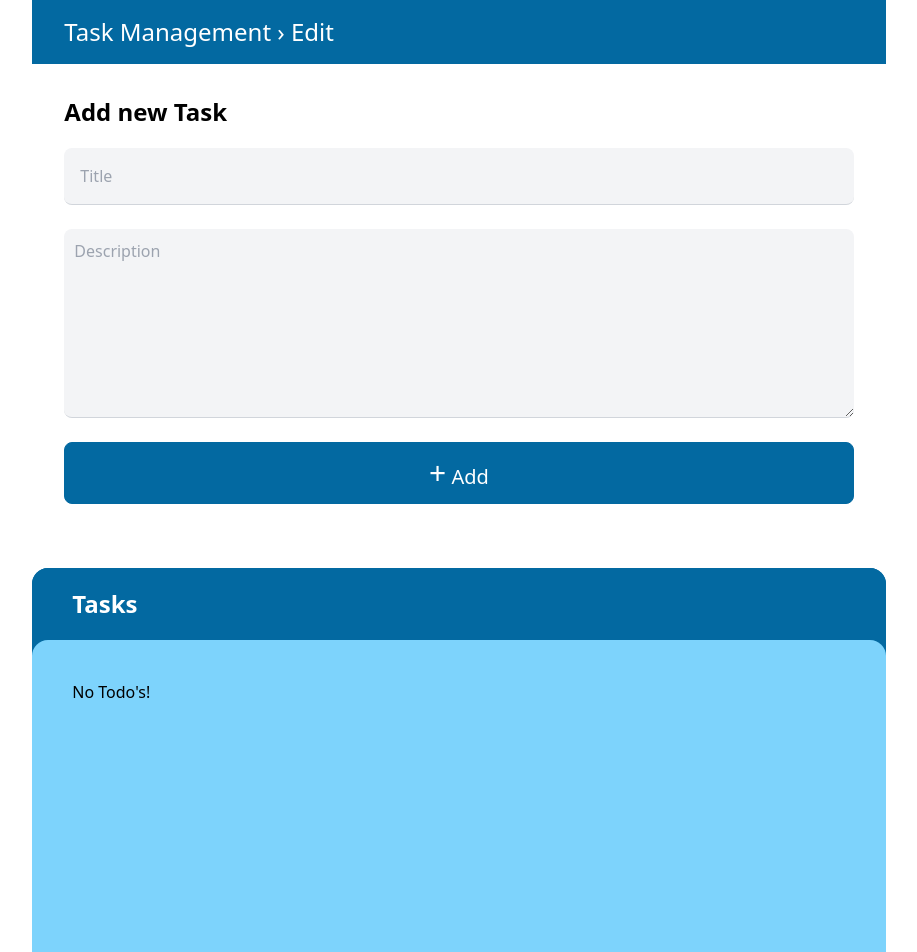
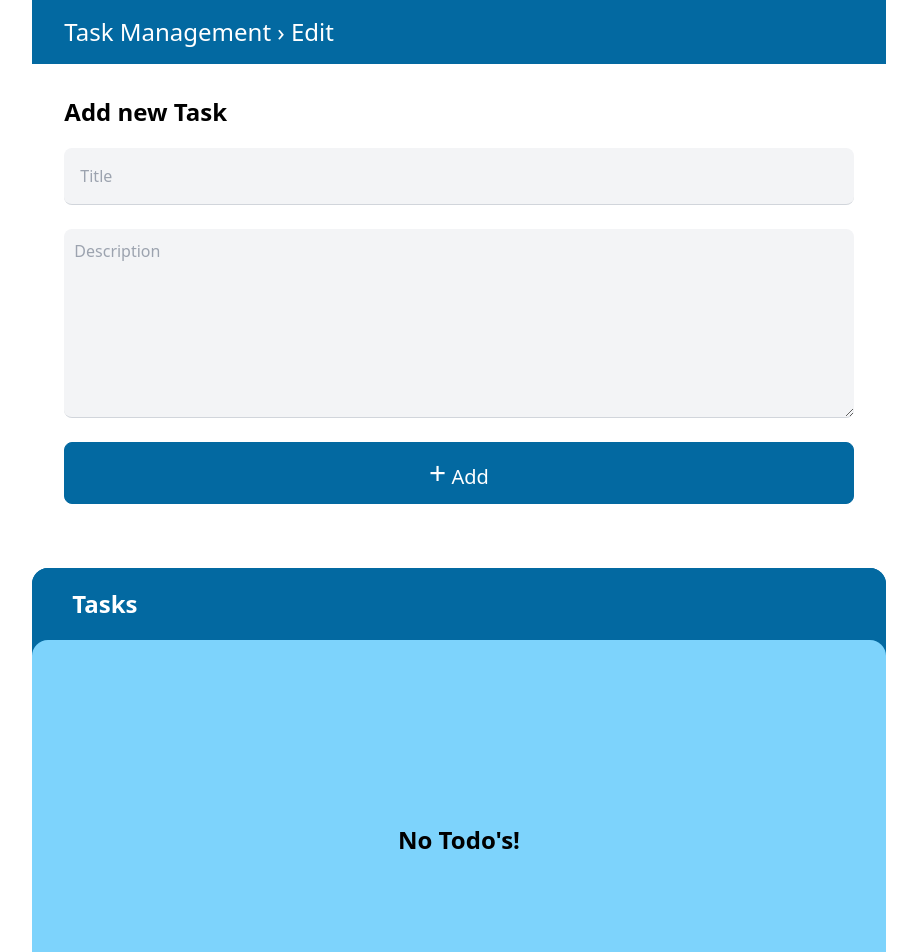
Before and after one commit to developerw707/TodoList, a React (Create React App) app: page / in a window 1280 px wide. Shown: the top 952 px of the page, without its empty margins (181-1098 px from the left). Built offline with nearby package versions, Linux system fonts and the light colour scheme.

Commit message:
'update-Todo-Item'

```diff
--- a/package.json
+++ b/package.json
@@ -16,6 +16,7 @@
     "react-navigation": "^4.4.4",
     "react-router-dom": "^6.10.0",
     "react-scripts": "5.0.1",
+    "react-select": "^5.7.2",
     "typescript": "^4.9.5",
     "web-vitals": "^2.1.4"
   },
--- a/src/App.tsx
+++ b/src/App.tsx
@@ -1,7 +1,6 @@
 import React, {useState} from 'react';
 import { Routes, Route } from 'react-router-dom';
 import Home from './components/Home/home';
-import Edit from './components/Edit/edit';
 
 import './App.css';
 
@@ -11,10 +10,7 @@ function App() {
       <div className='bg-sky-700'>
         <h3 className='text-2xl py-4 pl-8 text-white'>Task Management <span>&rsaquo;</span> Edit</h3>
       </div>
-      <Routes>
-        <Route path='/' element={<Home />} />
-        <Route path='/edit/:title/:description/:status' element = {<Edit />} />
-      </Routes>
+      <Home />
     </div>
   );
 }
--- a/src/actions/TodoActions.ts
+++ b/src/actions/TodoActions.ts
@@ -5,7 +5,7 @@ export const addTodo = (todo:ITodoItem): ICounterAction => ({
     payload: todo
 });
 
-export const editTodo = (id:string): ICounterAction => ({
-    type: 'Edit',
-    payload: id
+export const updateTodo = (updateTodo:ITodoItem): ICounterAction => ({
+    type: 'Update',
+    payload: updateTodo
 });
--- a/src/components/Edit/edit.tsx
+++ b/src/components/Edit/edit.tsx
@@ -1,29 +1,45 @@
-import React, {useContext} from 'react';
+import React, { useContext, useState, FormEvent } from 'react';
 import { useParams } from 'react-router-dom';
 import { Context as TodoContext } from '../../context/TodoContext';
-const Edit:React.FC = () => {
-    const {title, description, status} = useParams();
+import { Provider as TodoProvider } from "../../context/TodoContext";
+import { updateTodo } from "../../actions/TodoActions";
+import { useNavigate } from 'react-router-dom';
+import { ITodoItem } from '../../interface';
 
+interface IEditData {
+    data: ITodoItem
+}
+
+const Edit: React.FC<IEditData> = ({data}) => {
+
+    const [updateTitle, setUpdateTitle] = useState(`${data.title}`);
+    const [updateDescripton, setUpdateDescription] = useState(`${data.description}`);
+
+    const updateHandler = () => {
+
+    }
     return (
         <React.Fragment>
+            <TodoProvider>
                 <div className='m-8'>
-                <h2 className='text-2xl text-black-900 font-semibold mb-5'>Edit Task({title})</h2>
+                    <h2 className='text-2xl text-black-900 font-semibold mb-5'>Edit Task</h2>
                     <div className='mb-6'>
-                    <input type="text" id="large-input" className="block w-full p-4 text-md text-gray-900 border-b border-gray-300 rounded-lg bg-gray-100 sm:text-md focus:outline-0 focus:ring-blue-500 focus:border-b-blue-500" value={title} placeholder='Title' required />
+                        <input type="text" onChange={e => setUpdateTitle(e.target.value)} id="large-input" className="block w-full p-4 text-md text-gray-900 border-b border-gray-300 rounded-lg bg-gray-100 sm:text-md focus:outline-0 focus:ring-blue-500 focus:border-b-blue-500" value={updateTitle} placeholder='Title' required />
                     </div>
                     <div className='mb-6'>
-                    <textarea id="description" name='descrpition' rows={20} className="block p-4 w-full text-md text-gray-900 bg-gray-100 rounded-lg border-b border-gray-300 focus:outline-0 focus:ring-blue-500 focus:border-blue-500" value={description} placeholder="Description"></textarea>
+                        <textarea id="description" onChange={e => setUpdateDescription(e.target.value)} name='descrpition' rows={20} className="block p-4 w-full text-md text-gray-900 bg-gray-100 rounded-lg border-b border-gray-300 focus:outline-0 focus:ring-blue-500 focus:border-blue-500" value={updateDescripton} placeholder="Description"></textarea>
                     </div>
                     <div className='mb-6'>
-                    <select value={status} className='block w-full p-4 text-md text-gray-900 border-b border-gray-300 rounded-t-lg bg-gray-100 sm:text-md focus:outline-0 focus:ring-blue-500 focus:border-b-blue-500'>
-                        <option value="inQA">inQA</option>
+                        <select className='block w-full p-4 text-md text-gray-900 border-b border-gray-300 rounded-t-lg bg-gray-100 sm:text-md focus:outline-0 focus:ring-blue-500 focus:border-b-blue-500'>
+                            <option value={data.status}>{data.status}</option>
+                            <option className='hover:bg-gray-500 md-5' value="inQA">inQA</option>
                             <option value="Done">Done</option>
                             <option value="ToDo">ToDo</option>
                         </select>
                     </div>
                     <div className='md:flex mb-6 gap-6'>
                         <div className='md:w-1/2 sm:w-auto mb-4'>
-                        <button type='button' className='block w-full bg-sky-700 text-xl text-white border border-sky-700 rounded-lg p-3 hover:bg-sky-600'>
+                            <button type='button' onClick={updateHandler} className='block w-full bg-sky-700 text-xl text-white border border-sky-700 rounded-lg p-3 hover:bg-sky-600'>
                                 <span className='inline-block my-auto mr-2'>
                                     <img className='w-5 fill-black hover:stroke-sky-700' src='/images/edit1.svg' />
                                 </span> Edit
@@ -34,6 +50,8 @@ const Edit:React.FC = () => {
                         </div>
                     </div>
                 </div>
+            </TodoProvider>
+
         </React.Fragment>
     )
 }
--- a/src/components/Home/home.tsx
+++ b/src/components/Home/home.tsx
@@ -1,29 +1,40 @@
-import React from 'react';
+import React, { useState } from 'react';
 import './home.css';
 import { Provider as TodoProvider } from "../../context/TodoContext";
 import AddTodoContext from '../AddTodoContext';
+import Edit from '../Edit/edit';
 import TodoList from '../TodoList';
+import { ITodoItem } from '../../interface';
+import { title } from 'process';
 const Home = () => {
+    const [editShowCase, setEditShowCase] = useState<boolean>(false);
+    const [editItem, setEditItem] = useState<ITodoItem>();
+    const showEditPannel = (value: boolean, todoItem: ITodoItem): void => {
+        setEditShowCase(value);
+        setEditItem(todoItem);
+    }
+    if (editShowCase) {
+        return (
+            <React.Fragment>
+                <TodoProvider>
+                    {editItem? (<Edit data={editItem}/>): ("")}
+                </TodoProvider>
+            </React.Fragment>
+        )
+    } else {
         return (
             <React.Fragment>
                 <TodoProvider>
                     <AddTodoContext />
 
-                <div className='bg-sky-700 rounded-t-2xl mt-8 md:mt-16'>
-                    <div className='bg-sky-700 rounded-t-2xl'>
-                        <h2 className='text-2xl text-white font-semibold py-5 px-10'>Tasks</h2>
-                    </div>
-                    <div className='bg-sky-300 rounded-t-2xl p-2'>
-                        <div className=' h-96 overflow-y-auto p-4 md:p-8'>
-                            <TodoList />
-                        </div>
+                    <TodoList showEditPannel={showEditPannel} />
 
-                    </div>
-                </div>
                 </TodoProvider>
 
             </React.Fragment >
         )
     }
 
+}
+
 export default Home;
--- a/src/components/TodoList.tsx
+++ b/src/components/TodoList.tsx
@@ -1,20 +1,24 @@
 import React, { useContext } from 'react';
 import { Context as TodoContext } from '../context/TodoContext';
-import { useNavigate } from 'react-router-dom';
-const TodoList: React.FC = () => {
+import { ITodoItem } from '../interface';
+
+interface IfirstChildProps {
+    showEditPannel: (arg: boolean, todoItem: ITodoItem) => void
+
+}
+
+const TodoList: React.FC<IfirstChildProps> = ({ showEditPannel }) => {
     const {
         state: { todos }
     } = useContext(TodoContext);
 
-    const navigate = useNavigate();
-    const editHandler = (id:string) => {
-        todos.map((todoItem) => {
-            if (todoItem.id == id) {
-                navigate(`/edit/${todoItem.title}/${todoItem.description}/${todoItem.status}`);
-            }
-        })
-    }
     return todos.length > 0 ? (
+        <div className='bg-sky-700 rounded-t-2xl mt-8 md:mt-16'>
+            <div className='bg-sky-700 rounded-t-2xl'>
+                <h2 className='text-2xl text-white font-semibold py-5 px-10'>Tasks</h2>
+            </div>
+            <div className='bg-sky-300 rounded-t-2xl p-2'>
+                <div className=' h-96 overflow-y-auto p-4 md:p-8'>
                     <div className='grid lg:grid-cols-2 md:grid-cols-1 gap-10'>
                         {
                             todos.map((item) => (
@@ -25,7 +29,7 @@ const TodoList: React.FC = () => {
                                         <div className='w-7/12 bg-sky-700 p-4 text-center text-gray-100 font-semibold text-lg rounded-lg'>
                                             {item.status}
                                         </div>
-                            <button type='button' onClick={()  => editHandler(item.id)}>
+                                        <button type='button' onClick={() => showEditPannel(true, item)}>
                                             <img className='w-7 fill-black hover:stroke-sky-700' src='/images/edit.svg' />
                                         </button>
                                     </div>
@@ -34,8 +38,20 @@ const TodoList: React.FC = () => {
                         }
 
                     </div>
+                </div>
+            </div>
+        </div>
     ) : (
-        <h2>No Todo's!</h2>
+        <div className='bg-sky-700 rounded-t-2xl mt-8 md:mt-16'>
+            <div className='bg-sky-700 rounded-t-2xl'>
+                <h2 className='text-2xl text-white font-semibold py-5 px-10'>Tasks</h2>
+            </div>
+            <div className='bg-sky-300 rounded-t-2xl p-2'>
+                <div className=' h-96 overflow-y-auto p-4 md:p-8'>
+                    <h2 className='text-center mt-36 text-2xl font-bold'>No Todo's!</h2>
+                </div>
+            </div>
+        </div>
     )
 }
 
--- a/src/context/TodoContext.tsx
+++ b/src/context/TodoContext.tsx
@@ -12,7 +12,11 @@ const reducer = (state: ICounterState, action: ICounterAction): ICounterState =>
                 ...state,
                 todos: [...state.todos, action.payload]
             }
-
+        case 'Update':
+            return {
+                ...state,
+                todos: [...state.todos, action.payload]
+            }
         default:
             return state
     }
--- a/src/interface/index.ts
+++ b/src/interface/index.ts
@@ -18,4 +18,4 @@ export interface IContextModel {
 
 export type ICounterAction =
     | {type: 'ADD'; payload: ITodoItem}
-    | {type: 'Edit'; payload: string};
+    | {type: 'Update'; payload: ITodoItem};
```
Also changed, not shown: 1 other file (tests, documents, lock files or other folders). Lines whose indentation alone changed are shown as unchanged.
